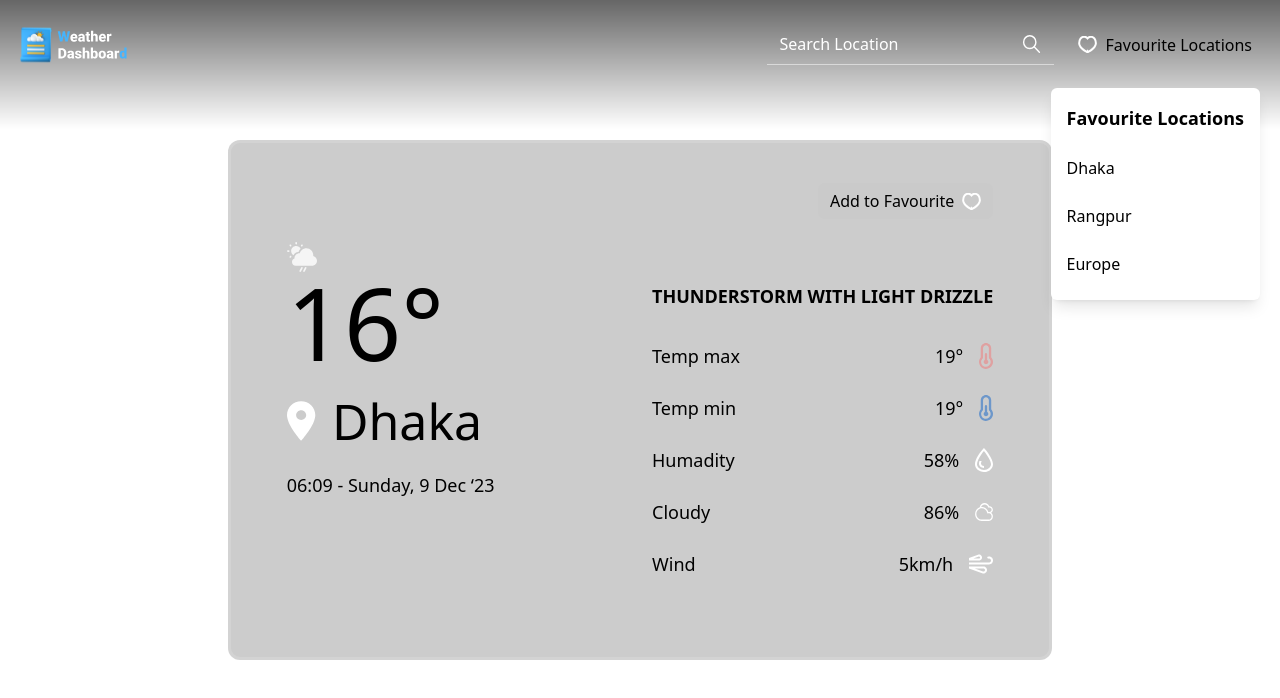
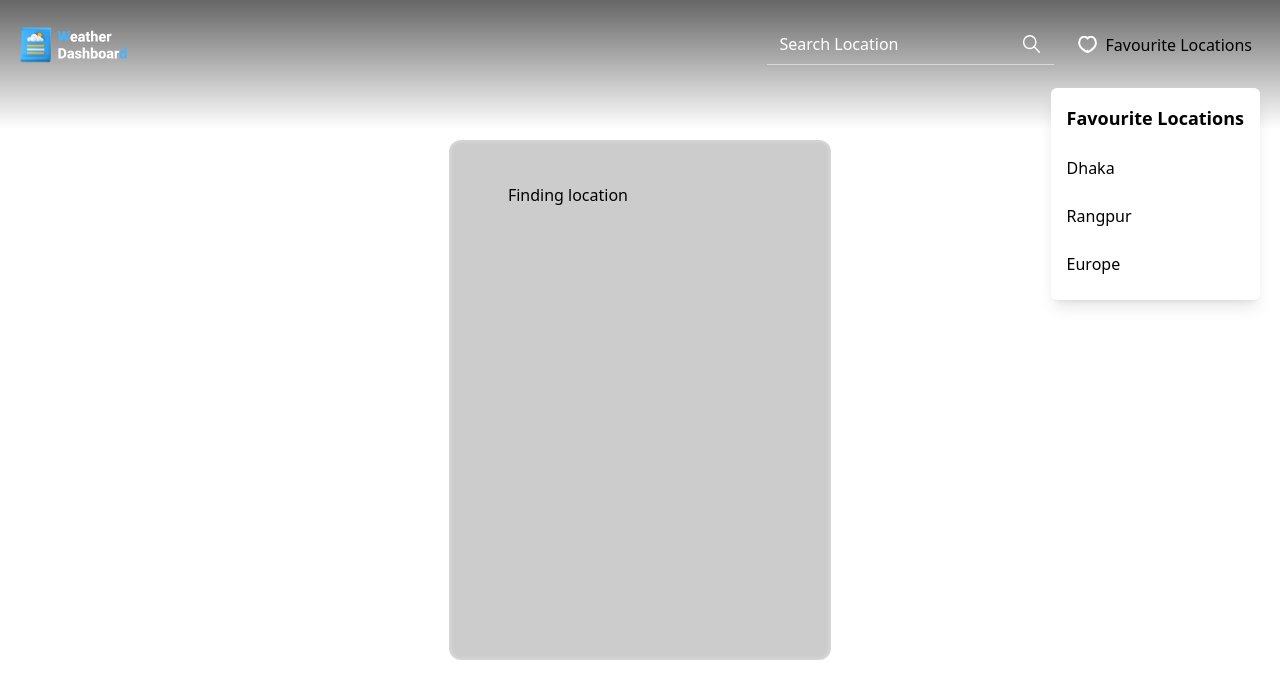
Before and after one commit to kaioumdev/weather-dashboard, a React (Vite) app: page / in a window 1280 px wide. Shown: the top 698 px of the page. Built offline with nearby package versions, Linux system fonts and the light colour scheme; no server answers.

Commit message:
feat(contextAPI): successfully got the data from context api weatherContext

```diff
--- a/src/components/weather/WeatherBoard.jsx
+++ b/src/components/weather/WeatherBoard.jsx
@@ -1,18 +1,22 @@
-import { useWeather } from "../../hooks";
+import { useContext } from "react";
 import AddToFavourite from "./AddToFavourite";
 import WeatherCondition from "./WeatherCondition";
 import WeatherHeadline from "./WeatherHeadline";
+import { WeatherContext } from "../../context";
 
 const WeatherBoard = () => {
-  const {loading, error, weatherData} = useWeather();
-  console.log(loading, error, weatherData)
+  const {loading, weatherData} = useContext(WeatherContext)
+  console.log( weatherData)
   return (
     <div className="container">
       <div className="grid bg-black/20 rounded-xl backdrop-blur-md border-2 lg:border-[3px] border-white/[14%] px-4 lg:px-14 py-6 lg:py-10 min-h-[520px] max-w-[1058px] mx-auto">
         <div className="grid md:grid-cols-2 gap-10 md:gap-6">
-         <AddToFavourite/>
-         <WeatherHeadline/>
-          <WeatherCondition/>
+          {
+            loading.state ? (<p>{loading.message}</p>) : (
+               <><AddToFavourite /><WeatherHeadline /><WeatherCondition /></>
+        )
+          }
+
         </div>
       </div>
     </div>
--- a/src/provider/WeatherProvider.jsx
+++ b/src/provider/WeatherProvider.jsx
@@ -5,7 +5,7 @@ import useWeather from "../hooks/useWeather"
 const WeatherProvider = ({children}) => {
     const {loading, error, weatherData} = useWeather();
     return (
-        <WeatherContext.Provider value={{}}>
+        <WeatherContext.Provider value={{loading, error, weatherData}}>
             {children}
         </WeatherContext.Provider>
     );
```
